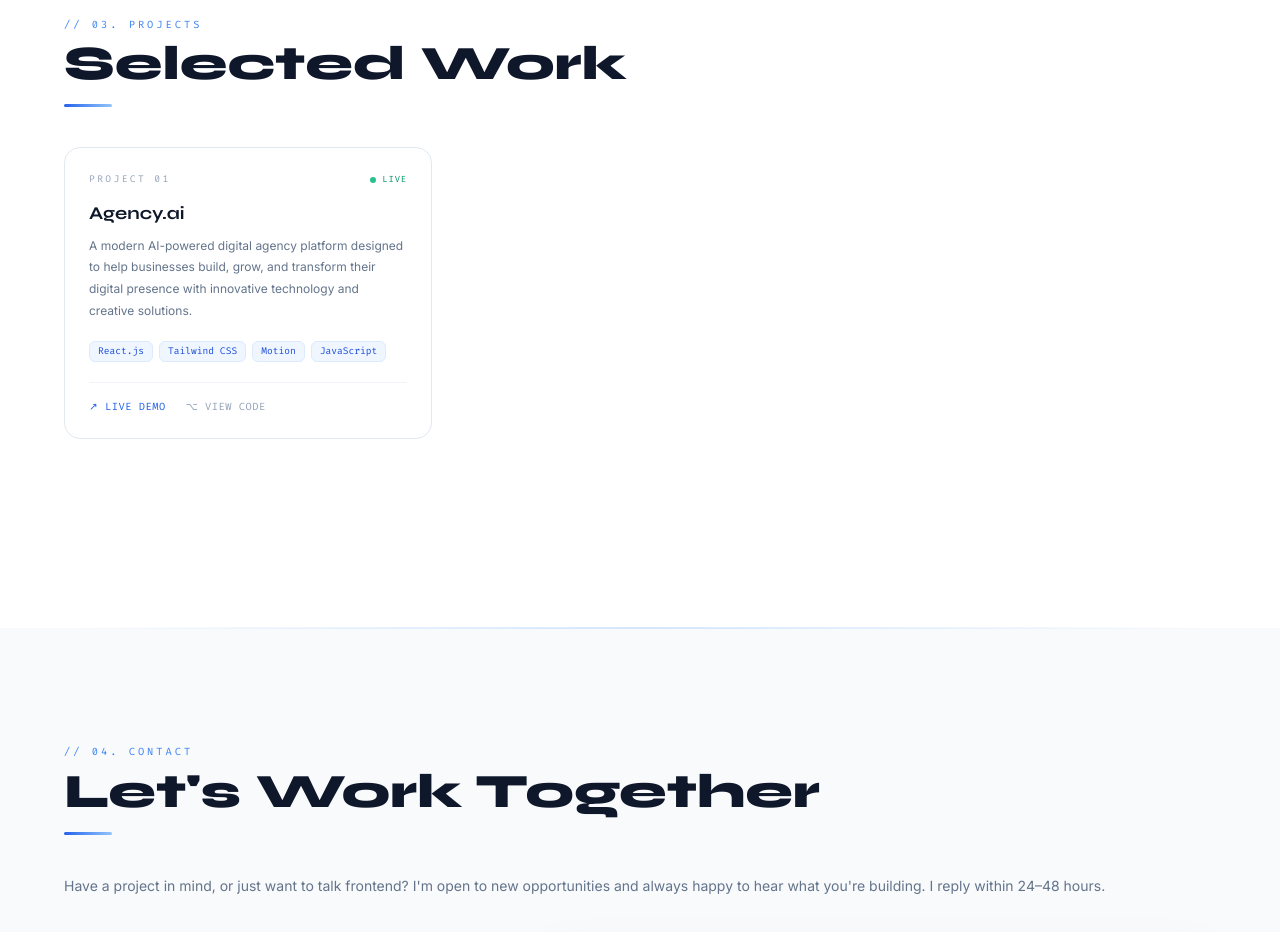
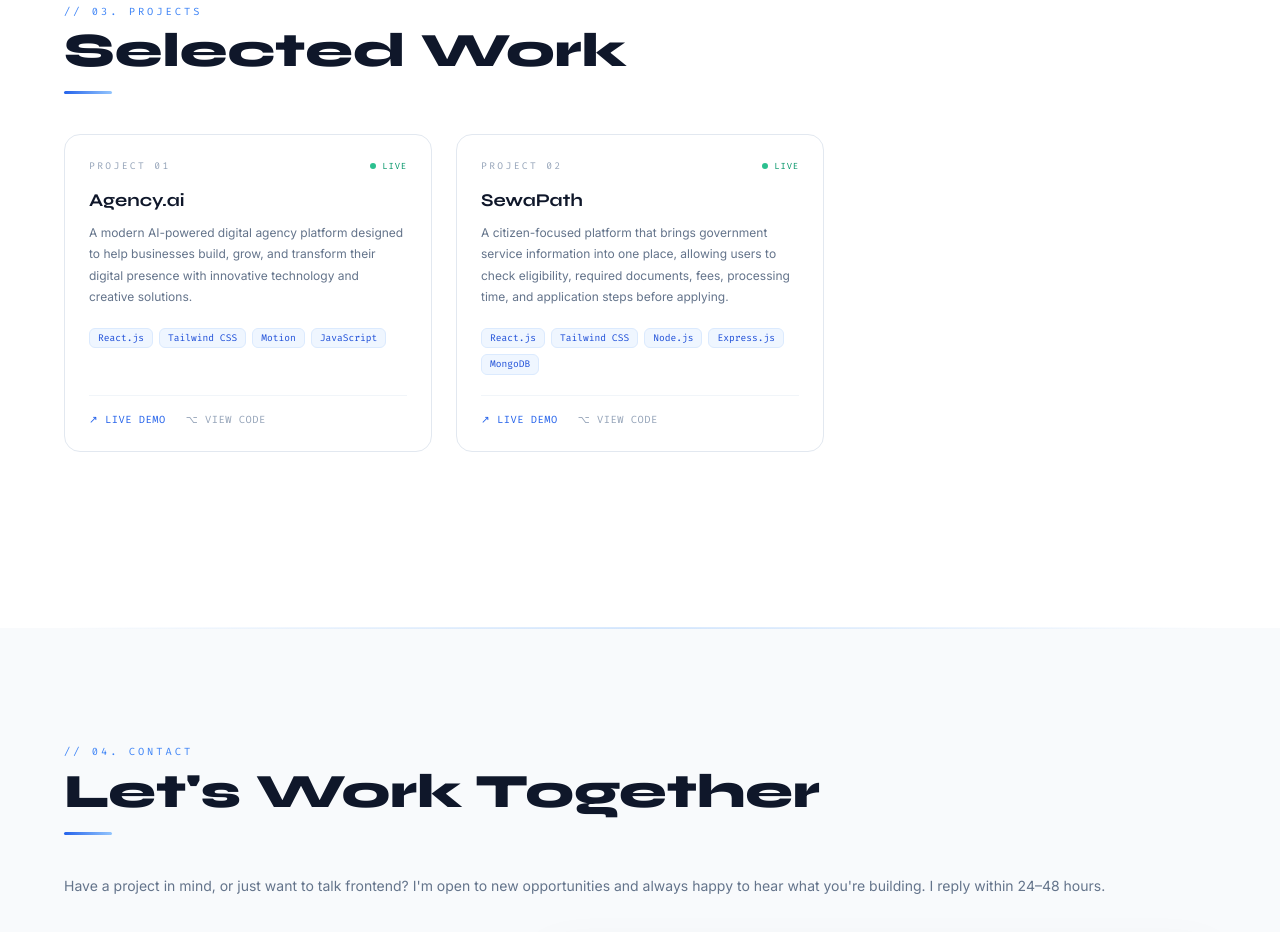
Before and after one commit to bipesh369/bipesh-portfolio, a React (Create React App) app: page / in a window 1280 px wide. Shown: the part 2540-3472 px from the top of the page. Built offline with nearby package versions, Linux system fonts and the light colour scheme.

Commit message:
add new project "SewaPath" to portfolio

```diff
--- a/src/data/index.js
+++ b/src/data/index.js
@@ -121,6 +121,14 @@ export const PROJECTS = [
   demo: "https://agency-ai-five-coral.vercel.app/",
   code: "https://github.com/bipesh369/agency.ai.git", // Add your GitHub URL here, or leave empty to hide the button
 },
+{
+    num: 2,
+    title: "SewaPath",
+    desc: "A citizen-focused platform that brings government service information into one place, allowing users to check eligibility, required documents, fees, processing time, and application steps before applying.",
+    tags: ["React.js", "Tailwind CSS", "Node.js", "Express.js", "MongoDB"],
+    demo: "https://sewapath-frontend.vercel.app/",
+    code: "https://github.com/bipesh369/sewapath.git", // Add your GitHub URL here, or leave empty to hide the button
+  },
 
   // Add more projects here as you build them
 ];
```
Also changed, not shown: 1 other file (tests, documents, lock files or other folders).
